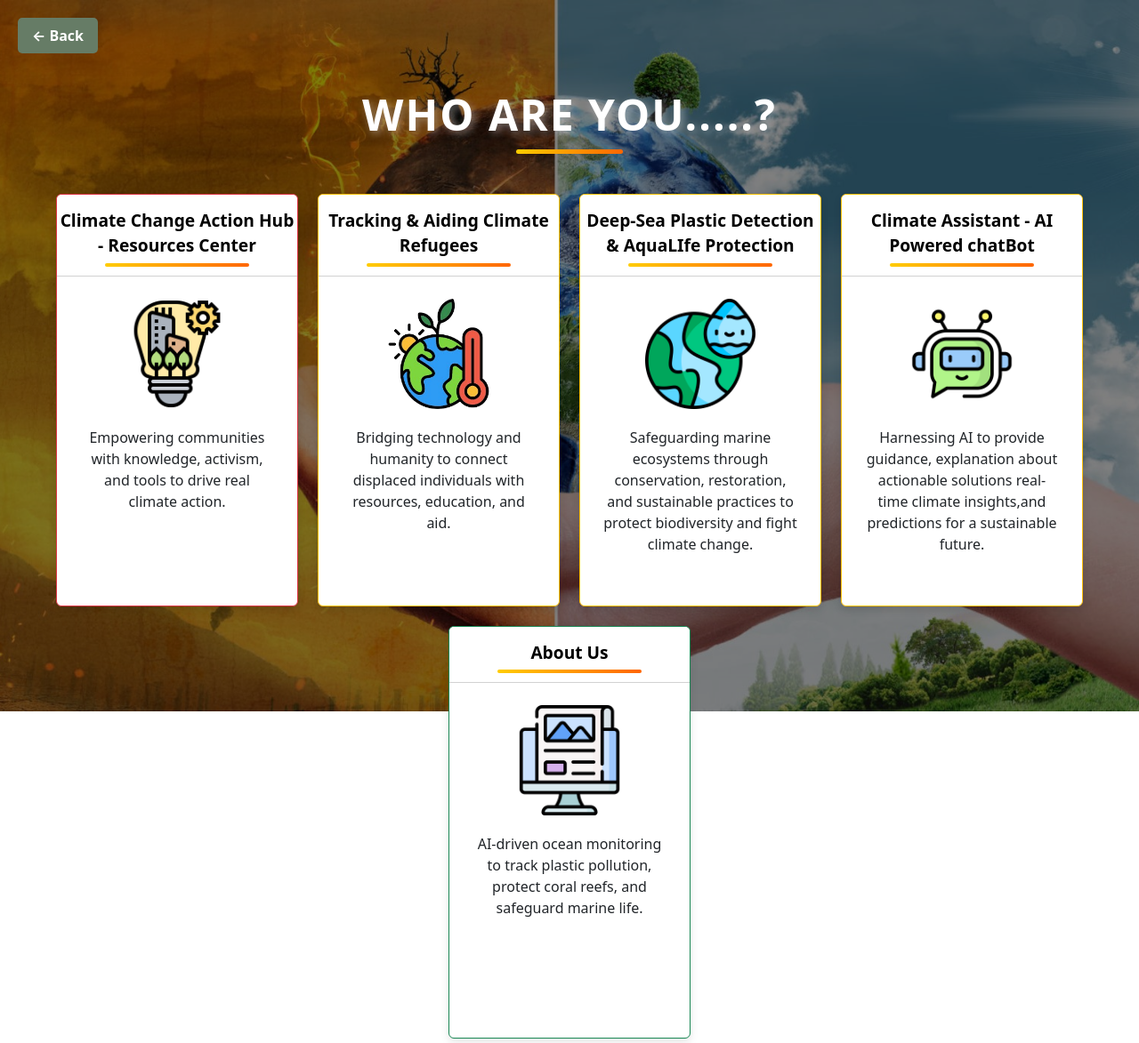
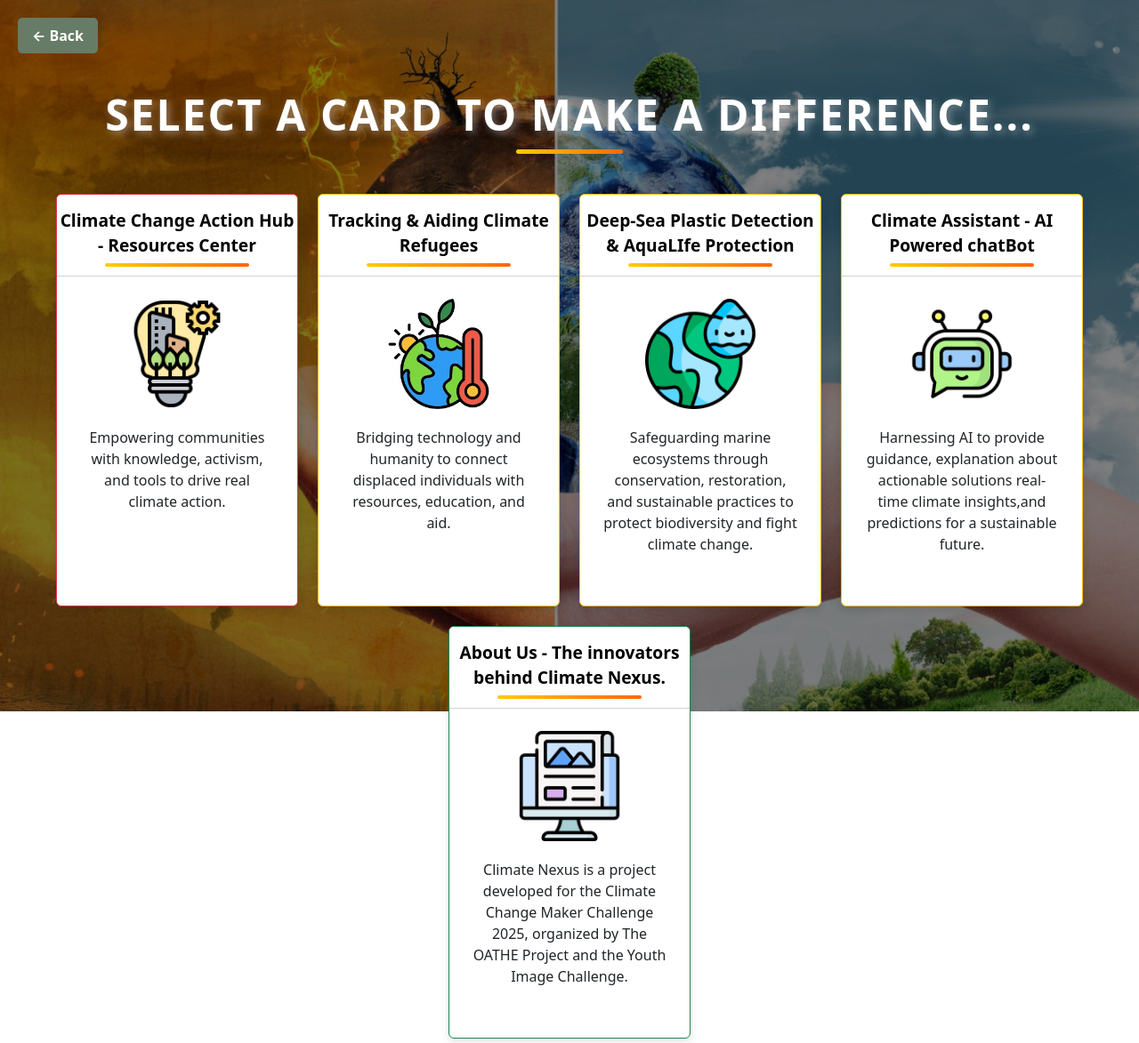
Before and after one commit to ShahxHussain/Climate-ActionHub-and-Assistance, a React (Create React App) app: page /selectoptions in a window 1280 px wide. Shown: the whole page at 89% size. Built offline with nearby package versions, Linux system fonts and the light colour scheme.

Commit message:
Some Changes made

```diff
--- a/src/CardsPage.js
+++ b/src/CardsPage.js
@@ -9,14 +9,13 @@ import coralref from "./Assets/Images/coralreef.png";
 
 export function CardsPage() {
 
-
   return (
     <div className="cards-page-container">
       {/* Back Button */}
       <Link to="/" className="back-button1">← Back</Link>
 
 
-      <h1>Who Are You.....?</h1>
+      <h1>Select a card to make a difference...</h1>
       <div className="cards-container">
 
 
@@ -75,11 +74,11 @@ export function CardsPage() {
         {/* Landing Page Card */}
         <Link to="/aboutus" style={{ textDecoration: "none" }}>
           <Card border="success" className="custom-card" style={{ height: "58vh" , width: "17rem"}}>
-            <Card.Header>About Us</Card.Header>
+            <Card.Header>About Us - The innovators behind Climate Nexus.</Card.Header>
             <Card.Body>
               <img src={landingpage} alt="Landing Page" className="card-img" />
               <Card.Text className="card-text">
-              AI-driven ocean monitoring to track plastic pollution, protect coral reefs, and safeguard marine life.
+              Climate Nexus is a project developed for the Climate Change Maker Challenge 2025, organized by The OATHE Project and the Youth Image Challenge.
               </Card.Text>
             </Card.Body>
           </Card>
```
